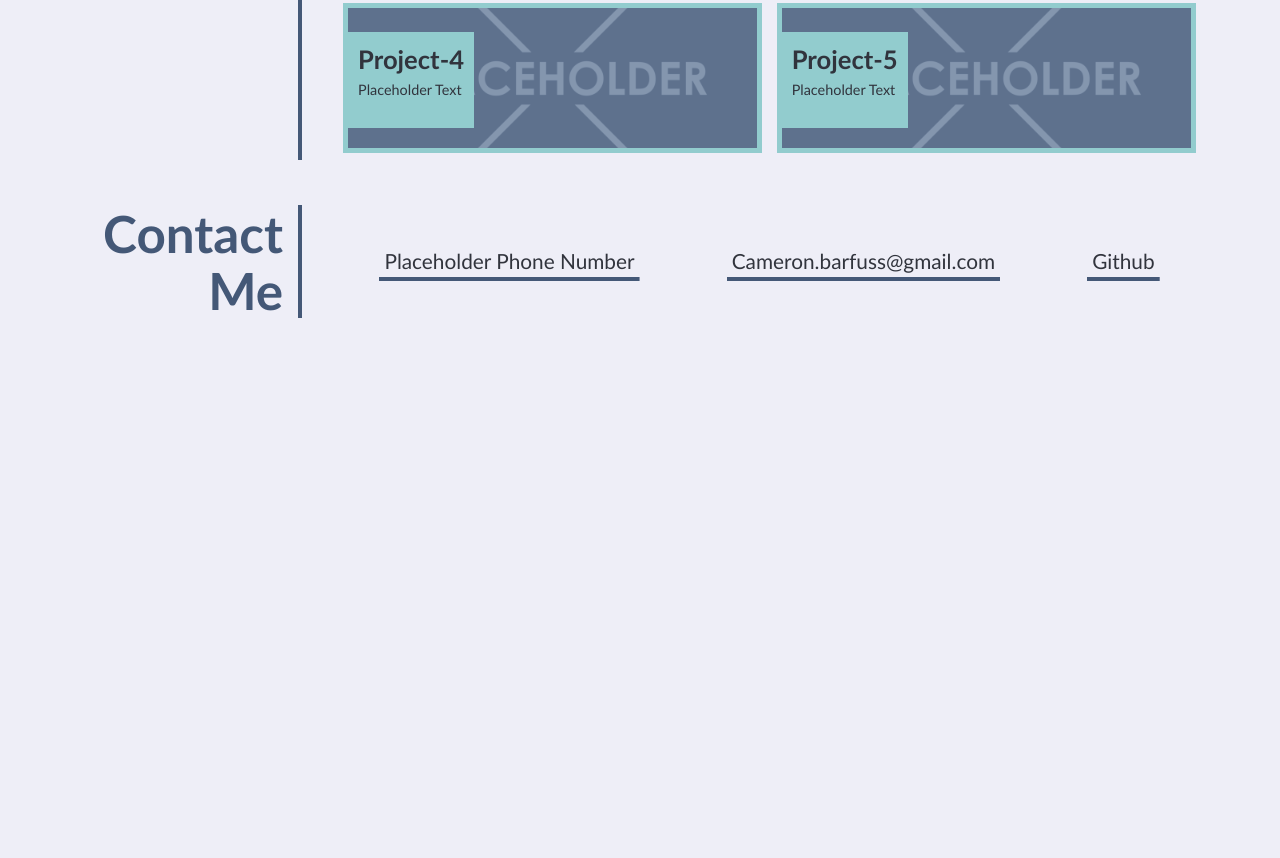
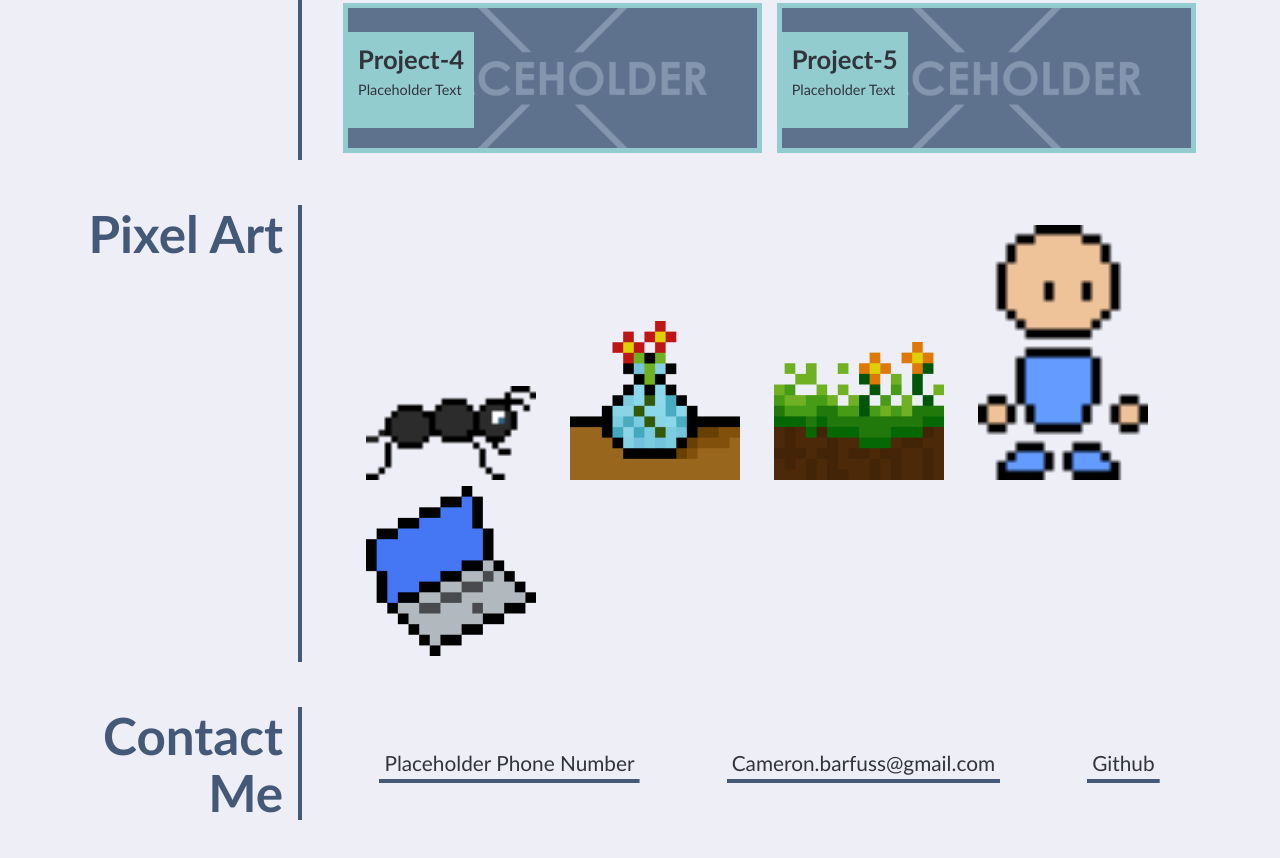
Before and after one commit to Runnerrupert/Challenge-2, a plain HTML site: page index.html in a window 1280 px wide. Shown: the part 1130-1988 px from the top of the page. Before the commit the page ends 1503 px from the top, so only its background shows below. Drawn offline with Linux system fonts and the light colour scheme.

Commit message:
Add Pixel Art Section and 5 Pictures with alt text

```diff
--- a/assets/css/style.css
+++ b/assets/css/style.css
@@ -227,6 +227,17 @@ main {
   background-position: center;
 }
 
+.images {
+  min-height: 100px;
+  margin-top: 20px;
+}
+
+img {
+  padding-left: 30px;
+  width: 200px;
+  height: auto;
+}
+
 /* Replace .project-images with the .project-INSERTNUMBER class
 and change the png to whatever it is. */
 
@@ -264,11 +275,9 @@ and change the png to whatever it is. */
 
 /* TODO: add media query for a max-width of 980px */
 
-/* @media screen and (max-width: 980px) {
-  main {
-    color: red;
-  }
-} */
+@media screen and (max-width: 980px) {
+
+}
 
 /* TODO: add media query for a max-width of 768px */
 
--- a/index.html
+++ b/index.html
@@ -14,6 +14,7 @@
     <nav>
         <a href="#about-me">About Me</a>
         <a href="#work">Work</a>
+        <a href="#pixel-art">Pixel Art</a>
         <a href="#contact-me">Contact Me</a>
         <a href="">Resume</a>
     </nav>
@@ -70,6 +71,16 @@
             </div>
         </section>
         <section class="page-section">
+            <h2 id="pixel-art">Pixel Art</h2>
+            <div class="images">
+                <img src="./assets/images/Ant.png" alt="A pixel ant">
+                <img src="./assets/images/FlowerVase.png" alt="A pixel flowervase">
+                <img src="./assets/images/Grass.png" alt="Pixelated grass">
+                <img src="./assets/images/LilGuy.png" alt="A pixel character">
+                <img src="./assets/images/SmLaptop.png" alt="A pixel laptop">
+            </div>
+        </section>
+        <section class="page-section">
             <h2 id="contact-me">Contact Me</h2>
             <div class="contact">
                 <address>
```
Also changed, not shown: assets/images/Ant.png (added), assets/images/FlowerVase.png (added), assets/images/Grass.png (added), assets/images/LilGuy.png (added), assets/images/SmLaptop.png (added).
